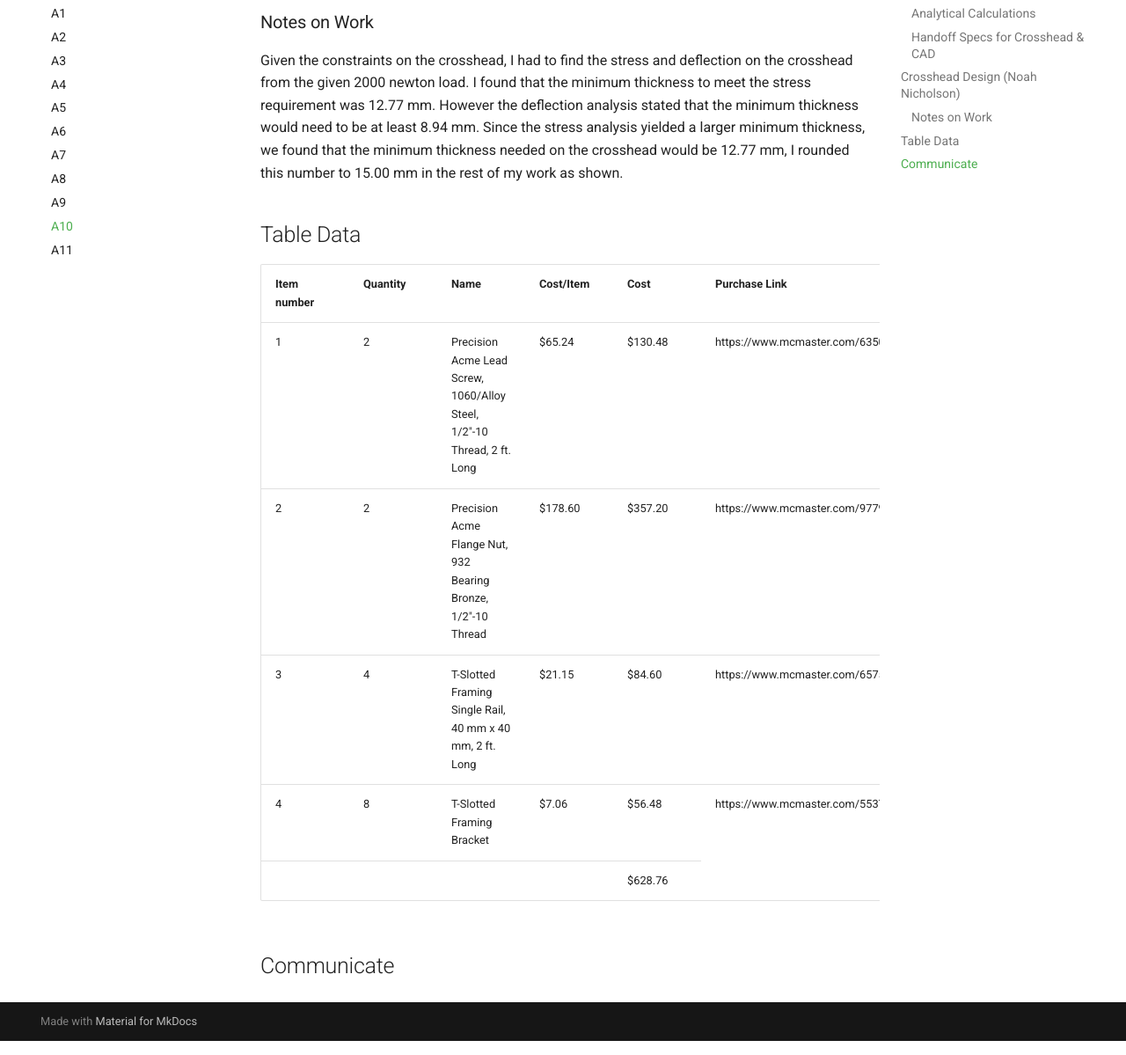
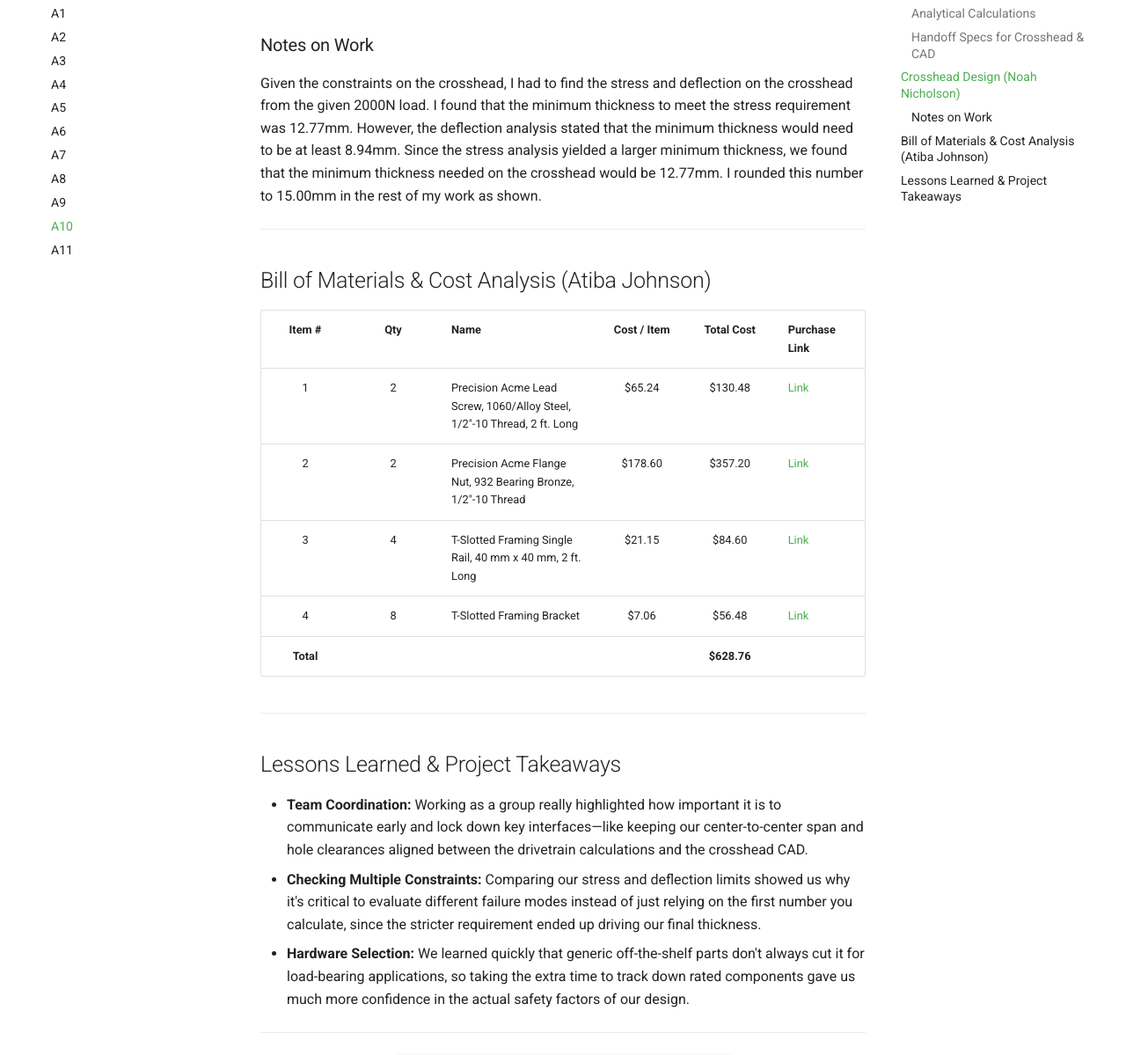
Before and after one commit to nnicho12/Noah-Nicholson-Portfolio, an MkDocs documentation site: the page built from docs/assignments/A10/index.md, in a window 1280 px wide and 1400 px high, scrolled down 4076 px, cut to the strip 201-1400 px from the top of the window. Shown: the whole strip at 88% size. Built offline with MkDocs 1.6.1 and Material for MkDocs 9.7.7, drawn with Linux system fonts in a browser that asks for light colours; some of the changed text lies outside the part shown.

Commit message:
Update index.md

```diff
--- a/docs/assignments/A10/index.md
+++ b/docs/assignments/A10/index.md
@@ -1,4 +1,5 @@
-# A10 – Lead Screw Translating System
+
+# Group Portfolio: Lead Screw Design
 
 ## Leadscrew Sizing, Speed, Torque & Flange Nut Selection (Randy Hoang)
 
@@ -51,17 +52,13 @@ For my part of the project, I focused on sizing the leadscrew drivetrain for our
 
 allow=yns=380MPa4=95MPa
 
-
 dr4Pallow=4(1000N)(95106N/m2)=0.00366m=3.66mm (0.144in)
-
 
 3. **Rotational Speed Range (N to N):**
 
 N=vL=1mm/min2.54mm/rev=0.39rpm
 
-
 N=vL=50mm/min2.54mm/rev=19.69rpm
-
 
 4. **Max Input Torque per Screw (T):**
    - With mean diameter dm=d-L2=0.01143m (0.450in) and steel-on-bronze friction f=0.15:
@@ -71,7 +68,6 @@ N=vL=50mm/min2.54mm/rev=19.69rpm
 
 ns,actual=1200lbf224.8lbf=5.344.0
 
-
 ---
 
 ### Handoff Specs for Crosshead & CAD
@@ -80,6 +76,61 @@ ns,actual=1200lbf224.8lbf=5.344.0
 | :--- | :--- | :--- | :--- | :--- |
 | **Leadscrews (x2)** | $1/2^{\prime\prime}-10$ Acme, 1060 Steel | $\varnothing 0.500\text{ in}$ Nominal, 18.0in Long, L=0.100in (2.54mm) | Right-Hand, Single-Start, Class 2C | Spaced Lb=150mm (5.91in) center-to-center |
 | **Flange Nuts (x2)** | McMaster [**97790A110**](https://www.mcmaster.com/97790A110/) (932 Bearing Bronze) | Barrel $\varnothing 1.000\text{ in}$, Total Length 1.750in, Flange $\varnothing 2.000\text{ in} \times 0.375\text{ in}$ thick | 1,200lbf Thrust, 35,000psi Tensile | Needs $\varnothing 1.000\text{ in}$ clearance hole in crosshead + custom bolt holes in the 2.000in flange |
+
+---
+
+## Crosshead Design (Noah Nicholson)
+
+<div align="center" style="margin: 20px 0;">
+  <figure style="display: inline-block; width: 100%; max-width: 900px; margin: 0 auto;">
+    <iframe src="A10CrossheadDesign1.pdf" width="100%" height="600px" style="border: 1px solid #ccc; border-radius: 4px;">
+      <p>Your browser does not support iframes.
+         <a href="A10CrossheadDesign1.pdf">Download Crosshead Work.</a>
+      </p>
+    </iframe>
+  </figure>
+</div>
+
+### Notes on Work
+Given the constraints on the crosshead, I had to find the stress and deflection on the crosshead from the given 2000N load. I found that the minimum thickness to meet the stress requirement was 12.77mm. However, the deflection analysis stated that the minimum thickness would need to be at least 8.94mm. Since the stress analysis yielded a larger minimum thickness, we found that the minimum thickness needed on the crosshead would be 12.77mm. I rounded this number to 15.00mm in the rest of my work as shown.
+
+---
+
+## Bill of Materials & Cost Analysis (Atiba Johnson)
+
+| Item # | Qty | Name | Cost / Item | Total Cost | Purchase Link |
+| :---: | :---: | :--- | :---: | :---: | :--- |
+| 1 | 2 | Precision Acme Lead Screw, 1060/Alloy Steel, 1/2"-10 Thread, 2 ft. Long | $65.24 | $130.48 | [Link](https://www.mcmaster.com/6350K61/) |
+| 2 | 2 | Precision Acme Flange Nut, 932 Bearing Bronze, 1/2"-10 Thread | $178.60 | $357.20 | [Link](https://www.mcmaster.com/97790A110/) |
+| 3 | 4 | T-Slotted Framing Single Rail, 40 mm x 40 mm, 2 ft. Long | $21.15 | $84.60 | [Link](https://www.mcmaster.com/6575N25/) |
+| 4 | 8 | T-Slotted Framing Bracket | $7.06 | $56.48 | [Link](https://www.mcmaster.com/5537T937/) |
+| **Total** | | | | **$628.76** | |
+
+---
+
+## Lessons Learned & Project Takeaways
+
+- **Team Coordination:** Working as a group really highlighted how important it is to communicate early and lock down key interfaces—like keeping our center-to-center span and hole clearances aligned between the drivetrain calculations and the crosshead CAD.
+- **Checking Multiple Constraints:** Comparing our stress and deflection limits showed us why it's critical to evaluate different failure modes instead of just relying on the first number you calculate, since the stricter requirement ended up driving our final thickness.
+- **Hardware Selection:** We learned quickly that generic off-the-shelf parts don't always cut it for load-bearing applications, so taking the extra time to track down rated components gave us much more confidence in the actual safety factors of our design.
+
+  ---
+
+<div align="center" style="margin: 25px 0; gap: 12px; display: flex; justify-content: center; flex-wrap: wrap;">
+  <a href="A10.zip" download="A10.zip" style="
+    background-color: #1976d2;
+    color: white;
+    text-decoration: none;
+    padding: 12px 22px;
+    font-size: 0.95em;
+    font-weight: bold;
+    border-radius: 5px;
+    box-shadow: 0 2px 5px rgba(0,0,0,0.15);
+    display: inline-block;
+    transition: background-color 0.2s;">
+    📦 Download All Project Files &amp; Calculations (.zip)
+  </a>
+</div>
 
 <script>
   MathJax = {
@@ -94,85 +145,3 @@ ns,actual=1200lbf224.8lbf=5.344.0
 <script id="MathJax-script" async
   src="https://cdn.jsdelivr.net/npm/mathjax@3/es5/tex-chtml.js">
 </script>
-
-
-
-## Crosshead Design (Noah Nicholson)
-
-
-<div align="center" style="margin: 20px 0;">
-  <figure style="display: inline-block; width: 100%; max-width: 900px; margin: 0 auto;">
-    <iframe src="A10CrossheadDesign1.pdf" width="100%" height="600px" style="border: 1px solid #ccc; border-radius: 4px;">
-      <p>Your browser does not support iframes.
-         <a href="A10CrossheadDesign1.pdf">Download Crosshead Work.</a>
-      </p>
-    </iframe>
-  </figure>
-</div>
-
-
-### Notes on Work
-Given the constraints on the crosshead, I had to find the stress and deflection on the crosshead from the given 2000 newton load. I found that the minimum thickness to meet the stress requirement was 12.77 mm. However the deflection analysis stated that the minimum thickness would need to be at least 8.94 mm. Since the stress analysis yielded a larger minimum thickness, we found that the minimum thickness needed on the crosshead would be 12.77 mm, I rounded this number to 15.00 mm in the rest of my work as shown.
-
-
-
-## Table Data
-
-<table>
-  <tr>
-    <th>Item number</th>
-    <th>Quantity </th>
-    <th>Name</th>
-    <th>Cost/Item</th>
-    <th>Cost</th>
-    <th>Purchase Link</th>
-  </tr>
-
-  <tr>
-    <td>1</td>
-    <td>2</td>
-    <td>Precision Acme Lead Screw, 1060/Alloy Steel, 1/2"-10 Thread, 2 ft. Long</td>
-    <td>$65.24</td>
-    <td>$130.48</td>
-    <td>https://www.mcmaster.com/6350K61/</td>
-  </tr>
-
-  <tr>
-    <td>2</td>
-    <td>2</td>
-    <td>Precision Acme Flange Nut, 932 Bearing Bronze, 1/2"-10 Thread</td>
-    <td>$178.60</td>
-    <td>$357.20</td>
-    <td>https://www.mcmaster.com/97790A110/</td>
-  </tr>
-
-  <tr>
-    <td>3</td>
-    <td>4</td>
-    <td>T-Slotted Framing Single Rail, 40 mm x 40 mm, 2 ft. Long</td>
-    <td>$21.15</td>
-    <td>$84.60</td>
-    <td>https://www.mcmaster.com/6575N25/</td>
-  </tr>
-
-  <tr>
-    <td>4</td>
-    <td>8</td>
-    <td>T-Slotted Framing Bracket</td>
-    <td>$7.06</td>
-    <td>$56.48</td>
-    <td>https://www.mcmaster.com/5537T937/</td>
-  </tr>
-
-  <tr>
-    <td></td>
-    <td></td>
-    <td></td>
-    <td></td>
-    <td>$628.76</td>
-  </tr>
-
-</table>
-
-
-## Communicate
```
